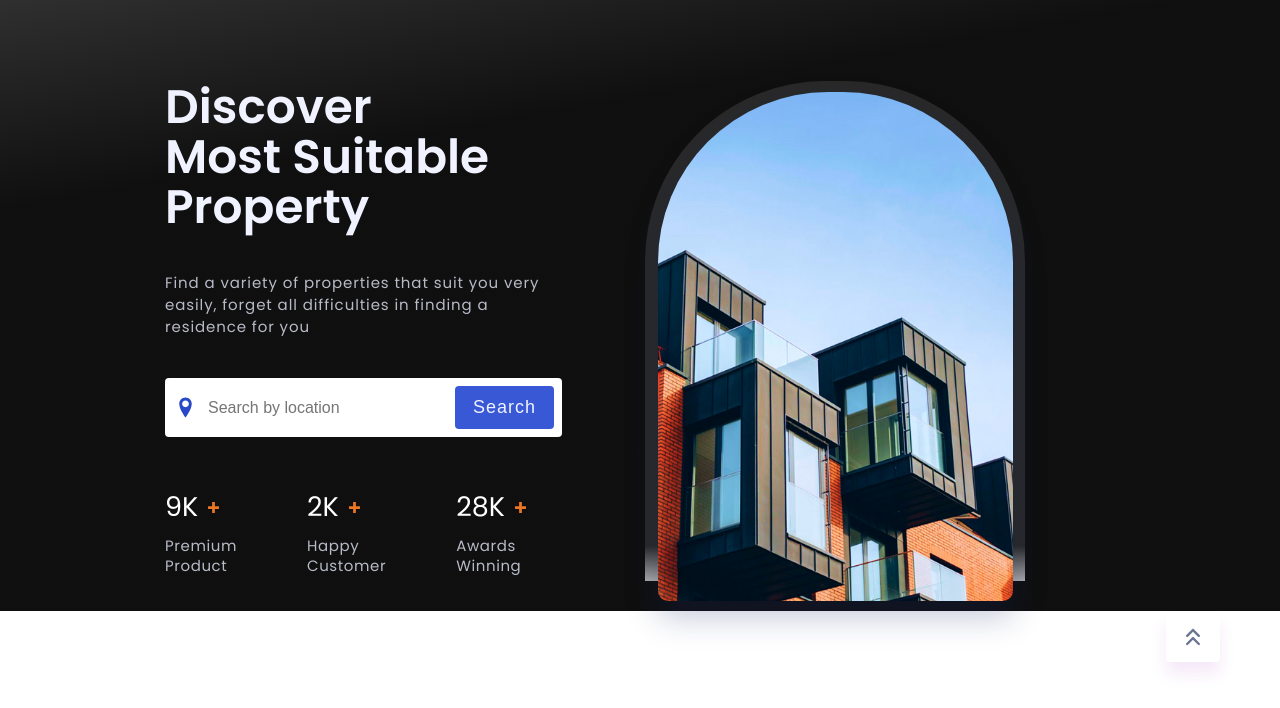
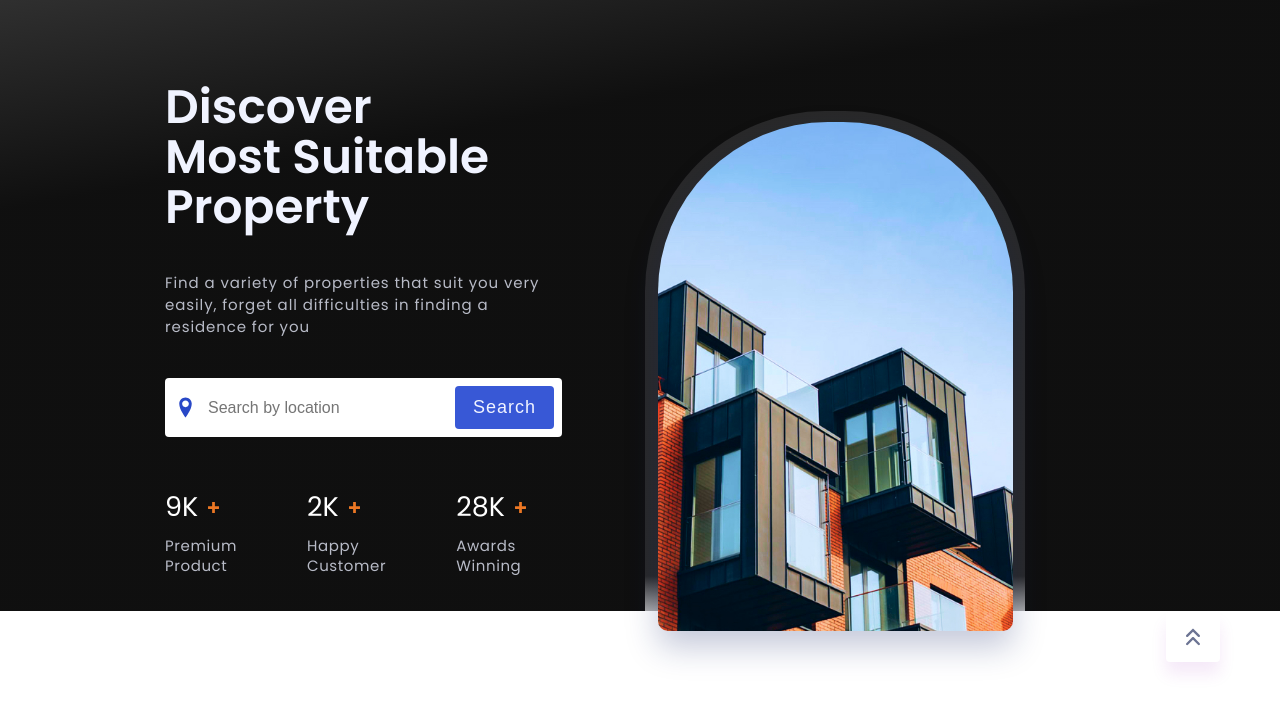
Before and after one commit to tamanna-murad/home, a plain HTML site: page index.html in a window 1280 px wide. Shown: the part 58-766 px from the top of the page. Drawn offline with Linux system fonts and the light colour scheme; a script that the page names is missing.

Commit message:
correcting bottom

```diff
--- a/style.css
+++ b/style.css
@@ -679,7 +679,7 @@ input {
 }
 .header__img {
 	position: relative;
-	bottom: -3.4rem;
+	bottom: -6.4rem;
 	display: flex;
 	justify-content: center;
 	align-items: center;
```
